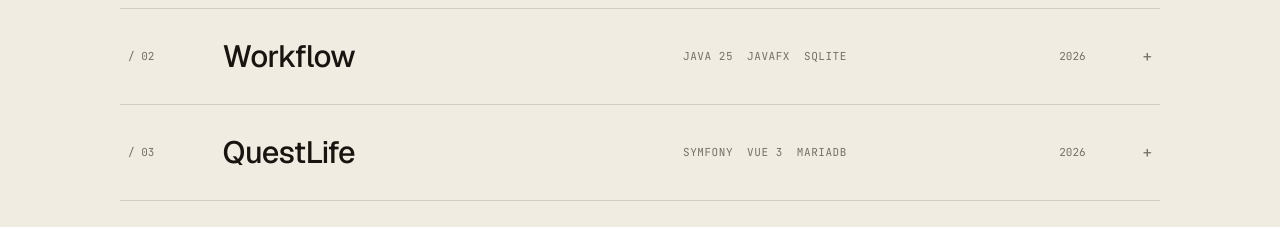
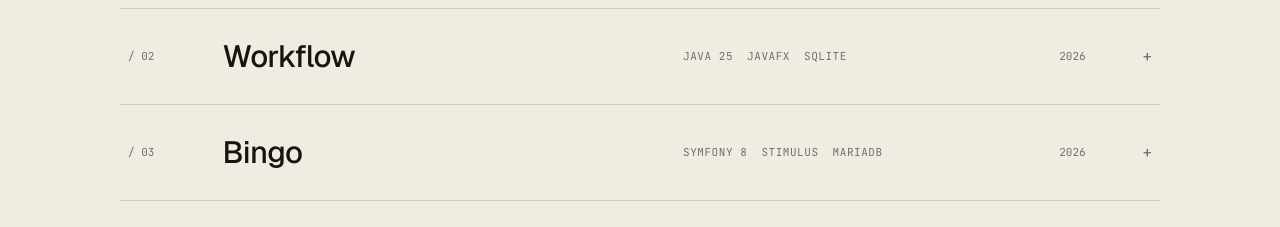
Before and after one commit to CallMeTrinity/antoninpamart.fr-v4, a Vue app: page / in a window 1280 px wide. Shown: the part 1080-1307 px from the top of the page. Built offline with nearby package versions, Linux system fonts and the light colour scheme.

Commit message:
feat: changed "Quest Life" to "bingo" project

```diff
--- a/src/assets/local.ts
+++ b/src/assets/local.ts
@@ -56,11 +56,11 @@ const messages = {
           blurb:
             'Application bureau de gestion de projet : Kanban en glisser-déposer, suivi des tâches et réservation de salles avec détection de conflits. Tests JUnit et couverture JaCoCo.',
         },
-        questlife: {
-          name: 'QuestLife',
+        bingo: {
+          name: 'Bingo',
           role: 'Projet solo',
           blurb:
-            "Une app web qui transforme les objectifs quotidiens en quêtes RPG. Auth JWT stateless via LexikJWT, API auto-générée par API Platform 4 à partir des entités Doctrine.",
+            "Un carnet pastel qui transforme tes envies en grilles de défis. Toggle des cases en JSON via Stimulus (sans Turbo), détection des lignes côté serveur et mode PWA hors-ligne.",
         },
         slyVerse: {
           name: 'Sly Verse',
@@ -168,11 +168,11 @@ const messages = {
           blurb:
             'Desktop project-management app: drag-and-drop Kanban, task tracking, and room booking with conflict detection. JUnit tests and JaCoCo coverage.',
         },
-        questlife: {
-          name: 'QuestLife',
+        bingo: {
+          name: 'Bingo',
           role: 'Solo project',
           blurb:
-            'A web app that turns daily goals into RPG quests. Stateless JWT auth via LexikJWT, API auto-generated by API Platform 4 from Doctrine entities.',
+            'A pastel notebook that turns your wishes into challenge grids. JSON-toggled cells via Stimulus (no Turbo), server-side line detection, and offline PWA mode.',
         },
         slyVerse: {
           name: 'Sly Verse',
--- a/src/data/projects.ts
+++ b/src/data/projects.ts
@@ -1,5 +1,5 @@
 export interface Project {
-  id: 'pid' | 'workflow' | 'questlife' | 'slyVerse' | 'fitsass'
+  id: 'pid' | 'workflow' | 'bingo' | 'slyVerse' | 'fitsass'
   year: string
   stack: string[]
   hue: number
@@ -22,11 +22,11 @@ export const PROJECTS: Project[] = [
     link: 'https://github.com/CallMeTrinity/ilog-projet',
   },
   {
-    id: 'questlife',
+    id: 'bingo',
     year: '2026',
-    stack: ['Symfony', 'Vue 3', 'MariaDB'],
+    stack: ['Symfony 8', 'Stimulus', 'MariaDB'],
     hue: 285,
-    link: 'https://github.com/CallMeTrinity/QuestLife',
+    link: 'https://github.com/CallMeTrinity/bingo',
   },
   {
     id: 'slyVerse',
```
